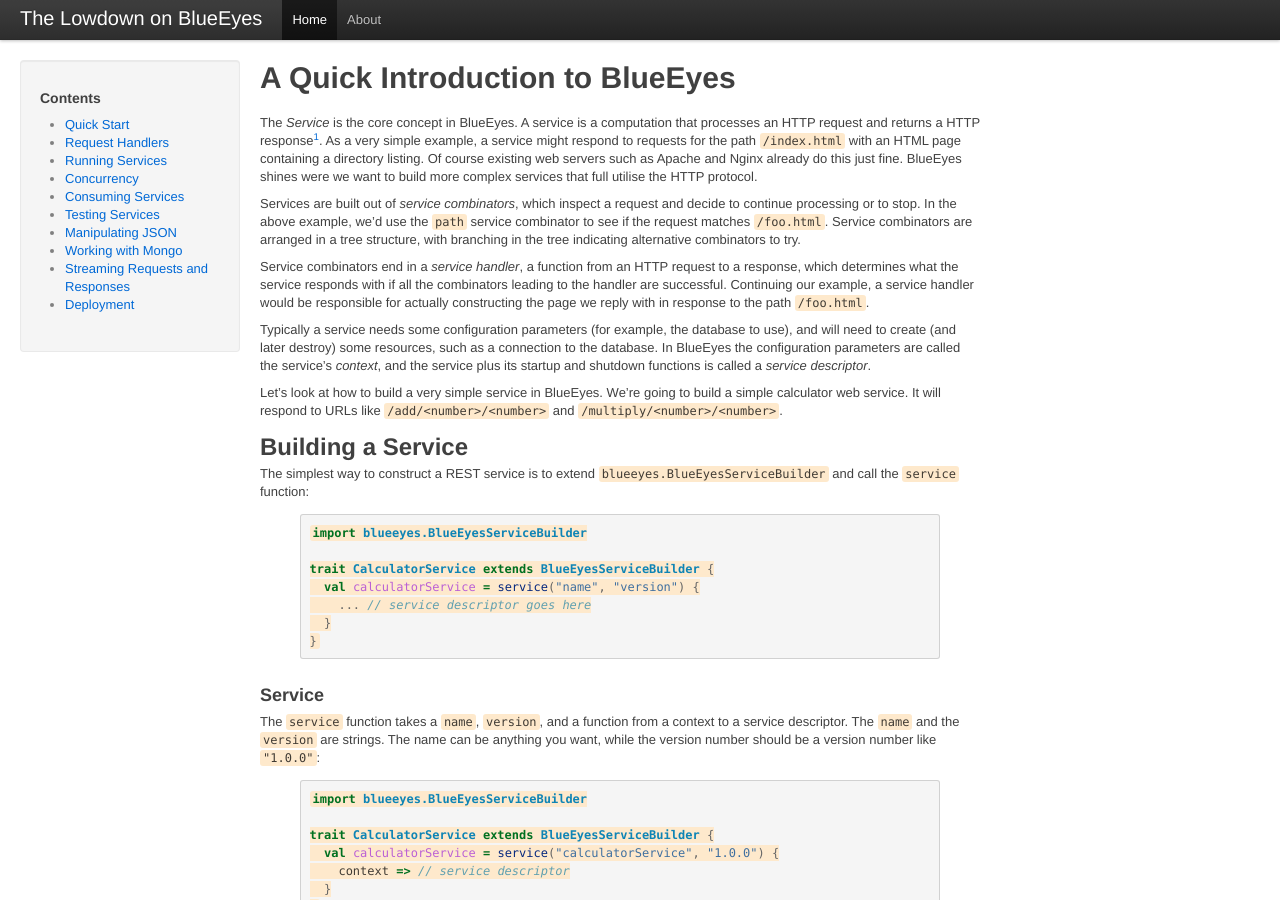
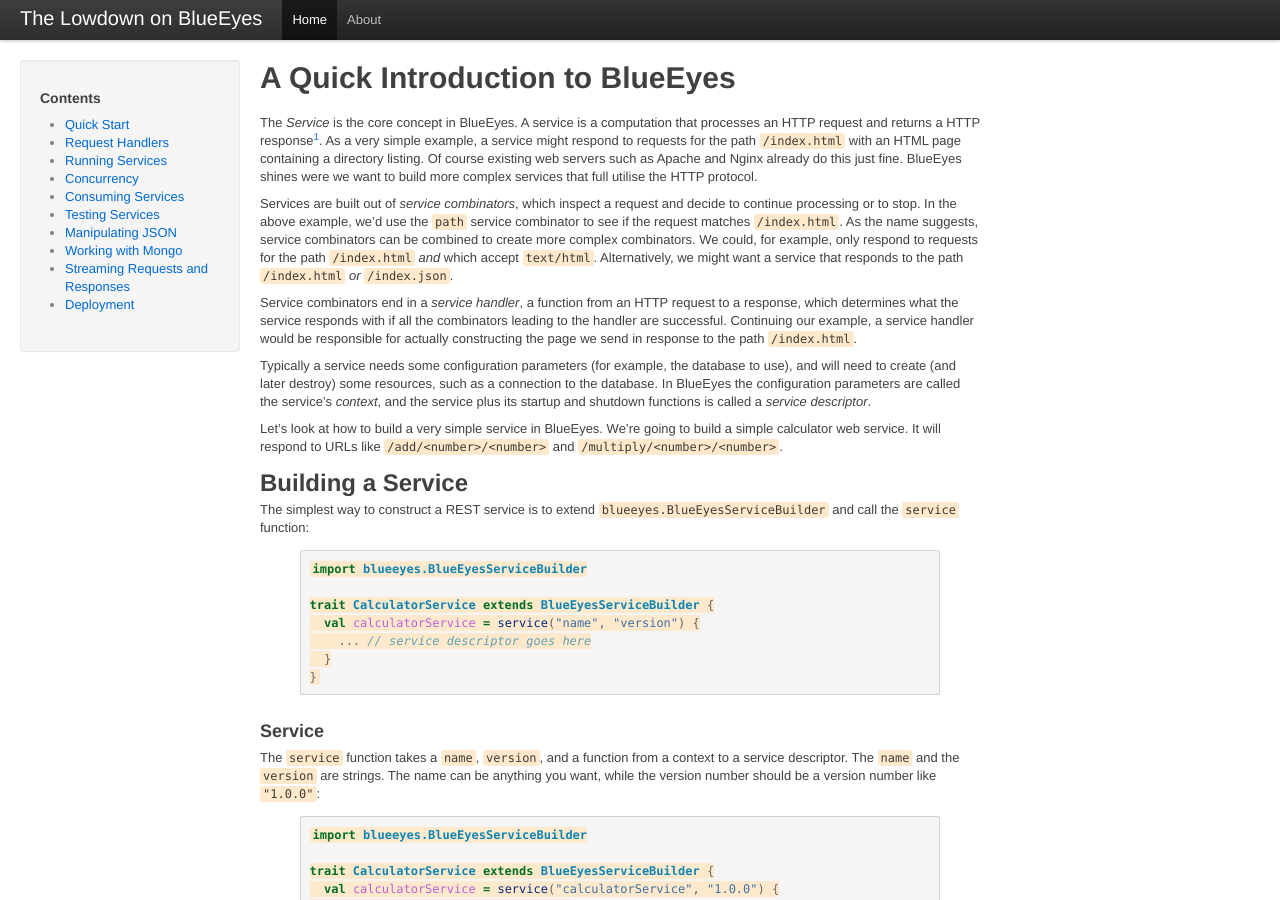
Before and after one commit to noelwelsh/making-eyes, a Jekyll site: the page built from intro.markdown, in a window 1280 px wide and 900 px high. Built offline with Jekyll 4.4.1, drawn with Linux system fonts in a browser that asks for light colours.

Commit message:
Switch to kramdown so I use footnotes. Edit first section.

```diff
--- a/_config.yml
+++ b/_config.yml
@@ -1,2 +1,3 @@
 pygments: true
 permalink: /blog/:categories/:year/:month/:day/:title.html
+markdown: kramdown
--- a/intro.markdown
+++ b/intro.markdown
@@ -7,9 +7,9 @@ The *Service* is the core concept in BlueEyes. A service is a computation that p
 
 [^http]: Note that BlueEyes is not tied to HTTP, but most of the time that is the protocol we'll use.
 
-Services are built out of *service combinators*, which inspect a request and decide to continue processing or to stop. In the above example, we'd use the `path` service combinator to see if the request matches `/foo.html`. Service combinators are arranged in a tree structure, with branching in the tree indicating alternative combinators to try.
+Services are built out of *service combinators*, which inspect a request and decide to continue processing or to stop. In the above example, we'd use the `path` service combinator to see if the request matches `/index.html`. As the name suggests, service combinators can be combined to create more complex combinators. We could, for example, only respond to requests for the path `/index.html` *and* which accept `text/html`. Alternatively, we might want a service that responds to the path `/index.html` *or* `/index.json`.
 
-Service combinators end in a *service handler*, a function from an HTTP request to a response, which determines what the service responds with if all the combinators leading to the handler are successful. Continuing our example, a service handler would be responsible for actually constructing the page we reply with in response to the path `/foo.html`.
+Service combinators end in a *service handler*, a function from an HTTP request to a response, which determines what the service responds with if all the combinators leading to the handler are successful. Continuing our example, a service handler would be responsible for actually constructing the page we send in response to the path `/index.html`.
 
 Typically a service needs some configuration parameters (for example, the database to use), and will need to create (and later destroy) some resources, such as a connection to the database. In BlueEyes the configuration parameters are called the service's *context*, and the service plus its startup and shutdown functions is called a *service descriptor*.
 
```
